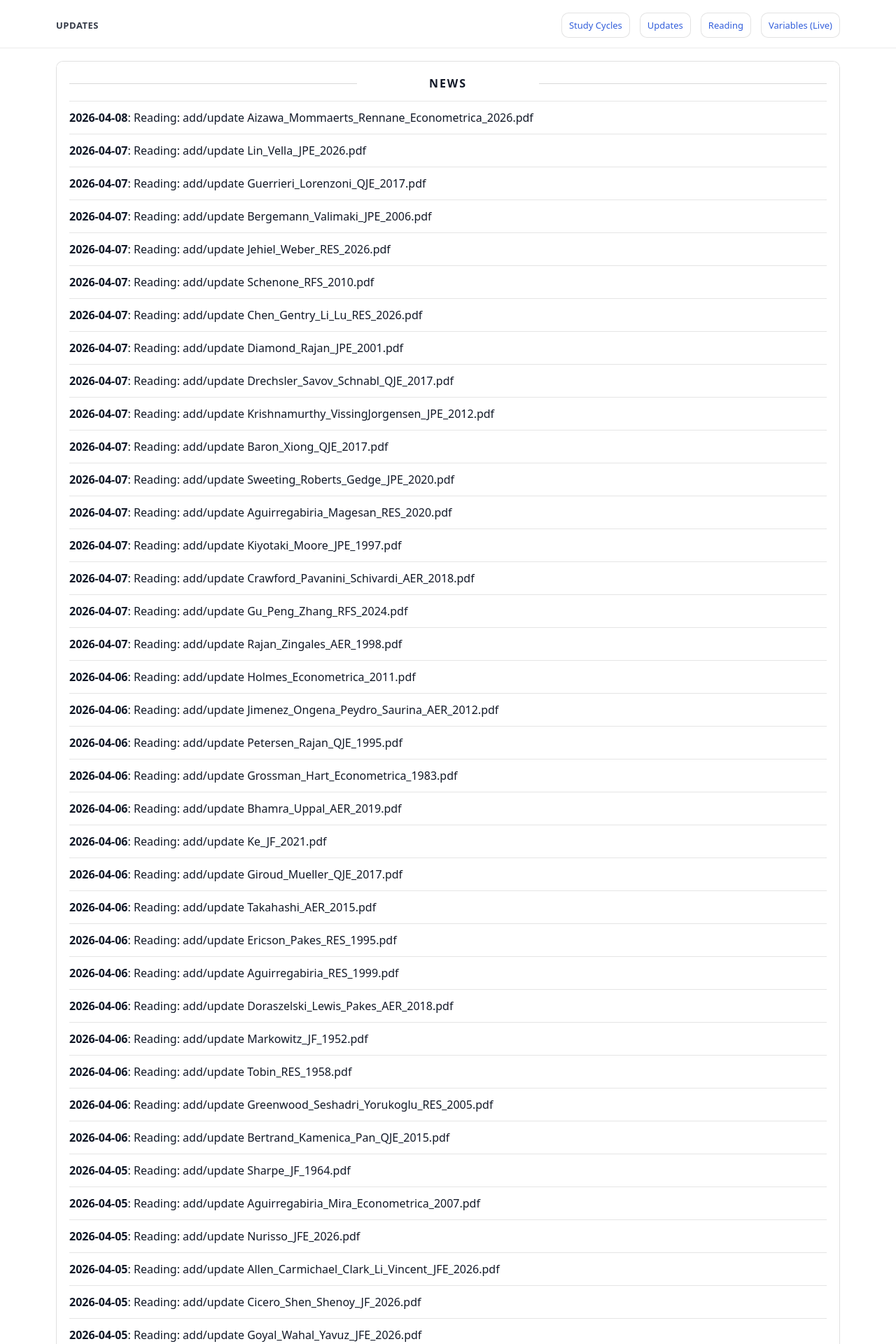
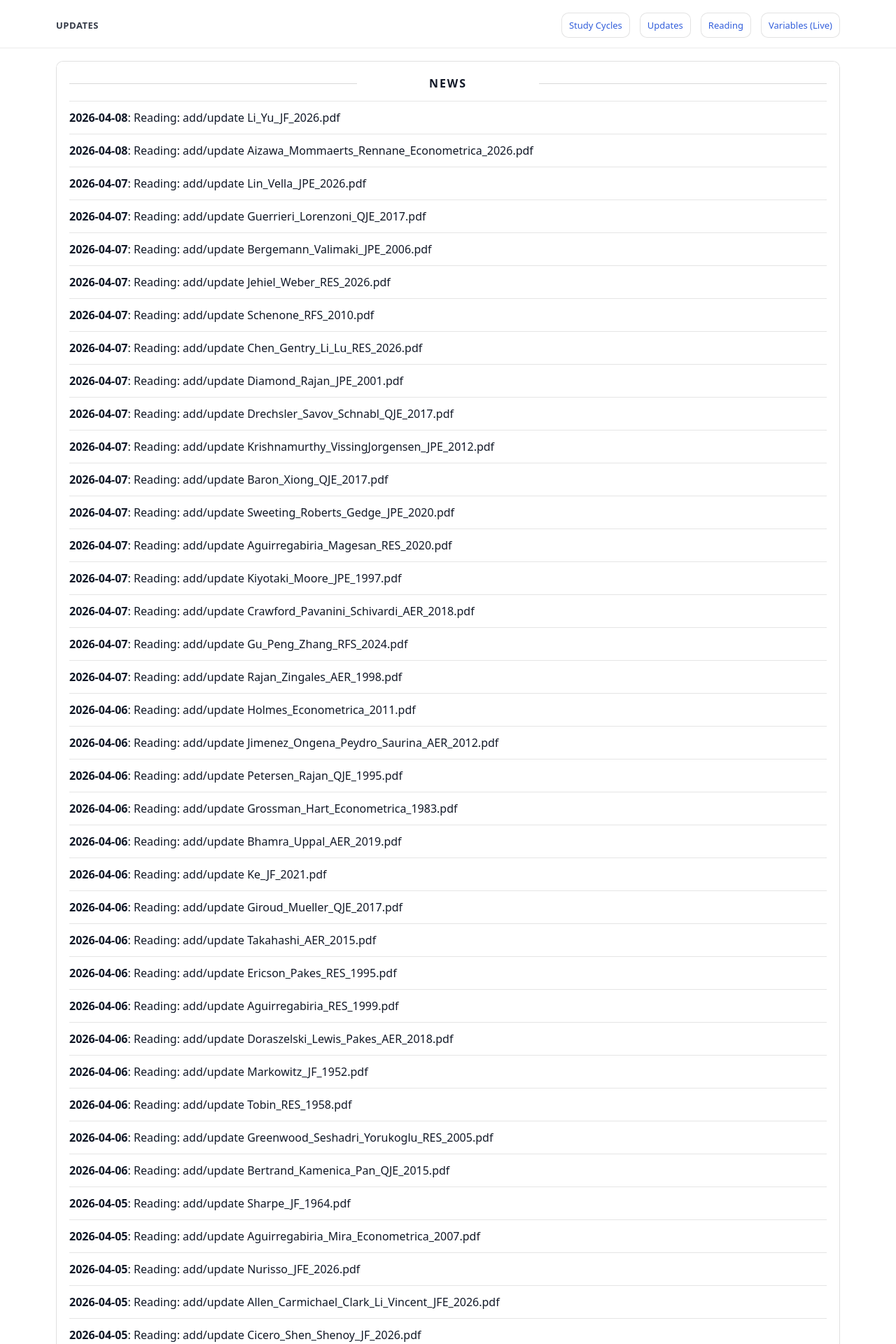
Before and after one commit to yaxinzn/study-archive, a Jekyll site: the page built from updates/index.md, in a window 1280 px wide. Shown: the top 1920 px of the page at 70% size. Built offline with Jekyll 4.4.1, drawn with Linux system fonts in a browser that asks for light colours; some of the changed text lies outside the part shown.

Commit message:
chore: update NEWS feed

```diff
--- a/_data/news.yml
+++ b/_data/news.yml
@@ -1,4 +1,7 @@
 # Auto-generated update history (sorted newest -> oldest). Do not edit manually.
+- ts: "1775592867"
+  date: "2026-04-08"
+  title: "Reading: add/update Li_Yu_JF_2026.pdf"
 - ts: "1775591948"
   date: "2026-04-08"
   title: "Reading: add/update Aizawa_Mommaerts_Rennane_Econometrica_2026.pdf"
```
